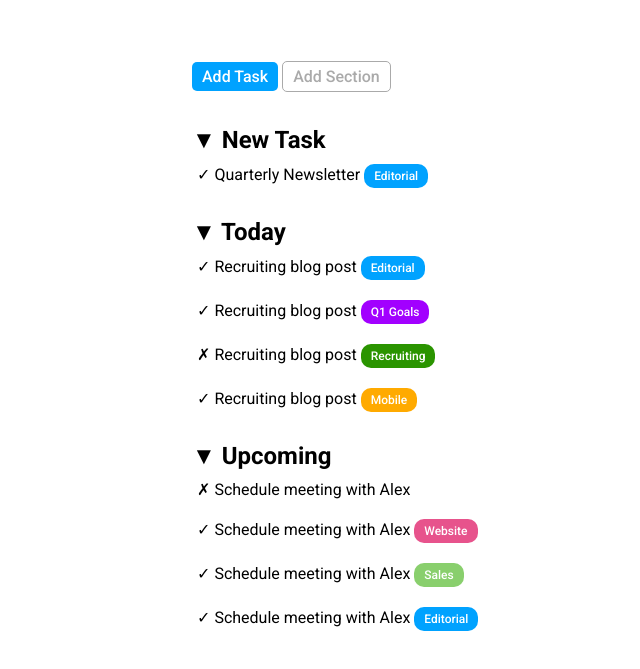
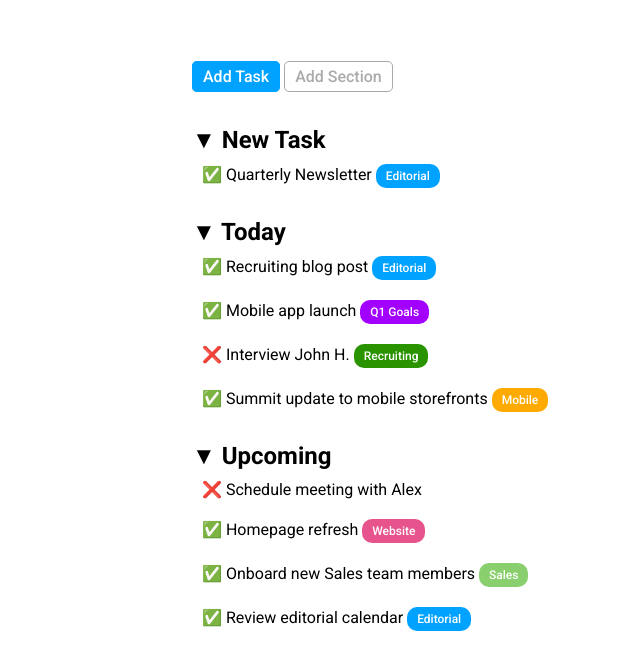
Before and after one commit to giusscos/html-css-toboolist, a plain HTML site: page index.html in a window 1280 px wide. Shown: the part 63-732 px from the top of the page, without its empty margins (0-640 px from the left). Drawn offline with Linux system fonts and the light colour scheme.

Commit message:
adding more style

```diff
--- a/css/style.css
+++ b/css/style.css
@@ -1,9 +1,9 @@
 @import url('https://fonts.googleapis.com/css2?family=Roboto:wght@300;400;500;700&display=swap');
 *{
-    box-sizing: border-box;
     margin: 0;
     padding: 0;
     list-style: none;
+    box-sizing: border-box;
     font-family: 'Roboto', sans-serif, Verdana;
 }
 /* header */
@@ -14,14 +14,14 @@
 .logo-container h1{
     display: inline-block;
 }
-.logo-container img,
-.logo-container h1{
+.logo-container h1,
+.logo-container img{
     vertical-align: middle;
 }
 /* Content Page */
 .main-container{
+    margin: 0 auto;
     max-width: 70vw;
-    margin: 0 auto;
 }
 .action-container{
     margin: 20px 0;
@@ -36,8 +36,8 @@
     text-transform: capitalize;
 }
 .evi{
-    border: 0px;
     color: #fff;
+    border: 1px solid #00a2ff;
     background-color: #00a2ff;
 }
 /* list section */
@@ -48,15 +48,15 @@
     margin: 30px 0;
 }
 .sub-list li{
-    margin: 10px 0 20px 5px;
+    margin: 10px 0 20px 10px;
 }
 .tag{
-    display: inline-block;
     color: #fff;
     font-size: 12px;
     font-weight: 500;
     padding: 5px 10px;
     border-radius: 10px;
+    display: inline-block;
     text-transform: capitalize;
 }
 .editorial{
@@ -77,7 +77,3 @@
 .sales{
     background-color: #89cf6d;
 }
-/* debug */
-.debug * {
-    border: 1px solid #ff0000;
-}
--- a/index.html
+++ b/index.html
@@ -9,12 +9,14 @@
         ToBoolist
     </title>
 </head>
-<body class="">
+<body>
     <!-- Header principale -->
     <header class="main-header">
         <div class="logo-container">
             <img src="./img/Logo.png" alt="logo toboolist">
-            <h1>Toboolist</h1>
+            <h1>
+                Toboolist
+            </h1>
         </div>
     </header>
     <!-- Contenuto della pagina  -->
@@ -33,7 +35,10 @@
                     </h2>
                     <ul class="sub-list">
                         <li>
-                            &check; Quarterly Newsletter <span class="tag editorial">editorial</span>
+                            &#9989; Quarterly Newsletter
+                            <span class="tag editorial">
+                                editorial
+                            </span>
                         </li>
                     </ul>
                 </li>
@@ -43,25 +48,25 @@
                     </h2>
                     <ul class="sub-list">
                         <li>
-                            &check; Recruiting blog post
+                            &#9989; Recruiting blog post
                              <span class="tag editorial">
                                 editorial
                             </span>
                          </li>
                         <li>
-                            &check; Recruiting blog post
+                            &#9989; Mobile app launch
                             <span class="tag q1-goals">
                                 q1 goals
                             </span>
                         </li>
                         <li>
-                            &cross; Recruiting blog post
+                            &#10060; Interview John H.
                             <span class="tag recruiting">
                                 recruiting
                             </span>
                         </li>
                         <li>
-                            &check; Recruiting blog post
+                            &#9989; Summit update to mobile storefronts
                             <span class="tag mobile">
                                 mobile
                             </span>
@@ -74,22 +79,23 @@
                     </h2>
                     <ul class="sub-list">
                         <li>
-                            &cross; Schedule meeting with Alex
+                            &#10060; Schedule meeting with Alex
                         </li>
                         <li>
-                            &check; Schedule meeting with Alex
+                            &#9989; Homepage refresh
                             <span class="tag website">
                                 website
                             </span>
                         </li>
                         <li>
-                            &check; Schedule meeting with Alex
+                            &#9989; Onboard new Sales team members
                             <span class="tag sales">
                                 sales
                             </span>
                         </li>
                         <li>
-                            &check; Schedule meeting with Alex <span class="tag editorial">
+                            &#9989; Review editorial calendar
+                            <span class="tag editorial">
                                 editorial
                             </span>
                         </li>
```
